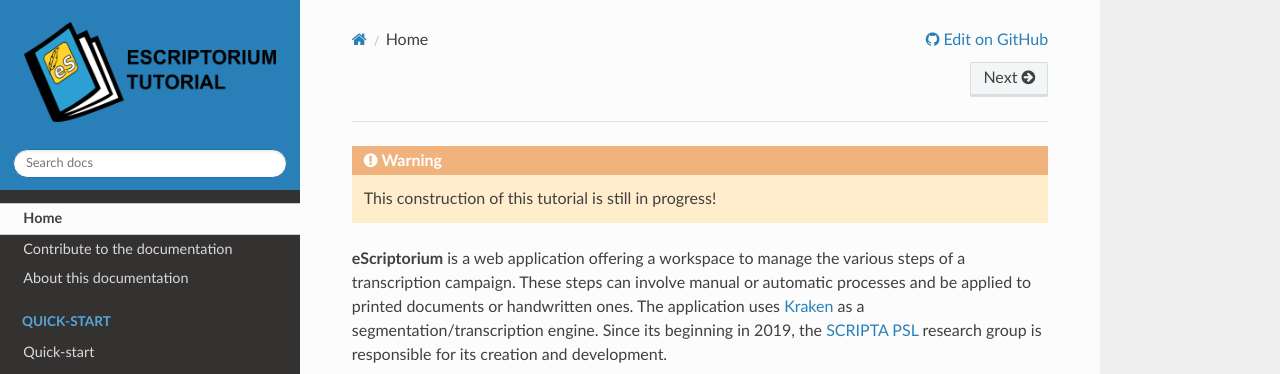
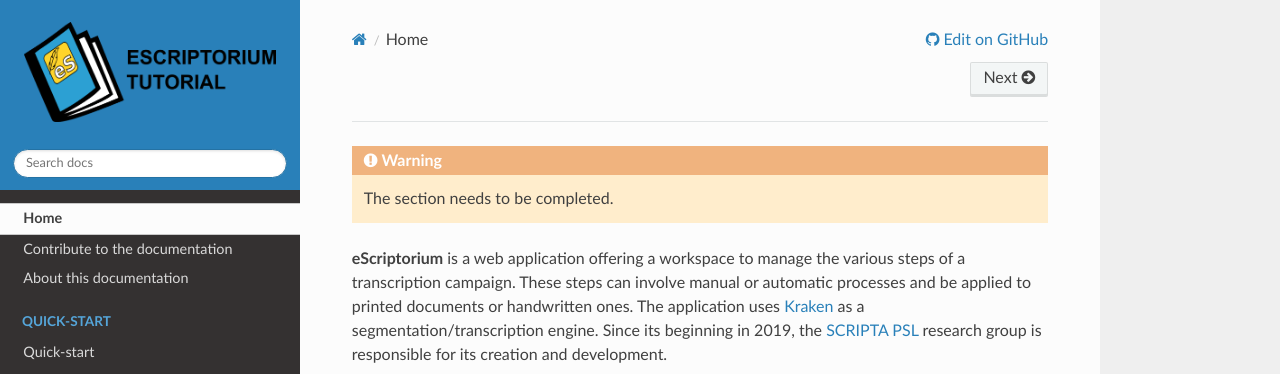
Before and after one commit to alix-tz/escriptorium-documentation, an MkDocs documentation site: the page built from docs/index.md, in a window 1280 px wide. Shown: the top 374 px of the page. Built offline with MkDocs 1.6.1, drawn with Linux system fonts in a browser that asks for light colours; nearby versions of some CDN libraries.

Commit message:
fix conflict after rebase

```diff
--- a/docs/index.md
+++ b/docs/index.md
@@ -7,7 +7,7 @@
 ---
 
 !!! warning
-    This construction of this tutorial is still in progress!
+    The section needs to be completed.
 
 **eScriptorium** is a web application offering a workspace to manage the various steps of a transcription campaign. These steps can involve manual or automatic processes and be applied to printed documents or handwritten ones. The application uses [Kraken](https://kraken.re/) as a segmentation/transcription engine. Since its beginning in 2019, the [SCRIPTA PSL](https://scripta.psl.eu/) research group is responsible for its creation and development.
 
```
